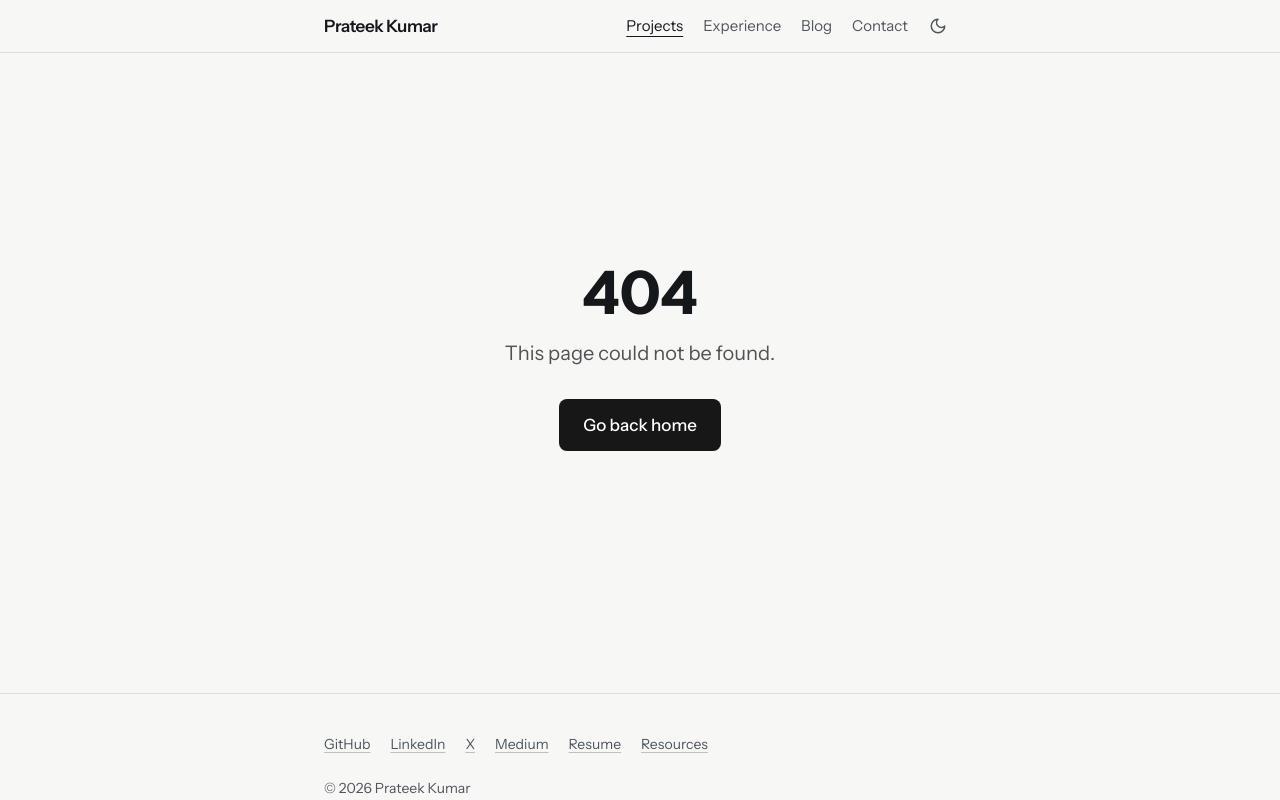
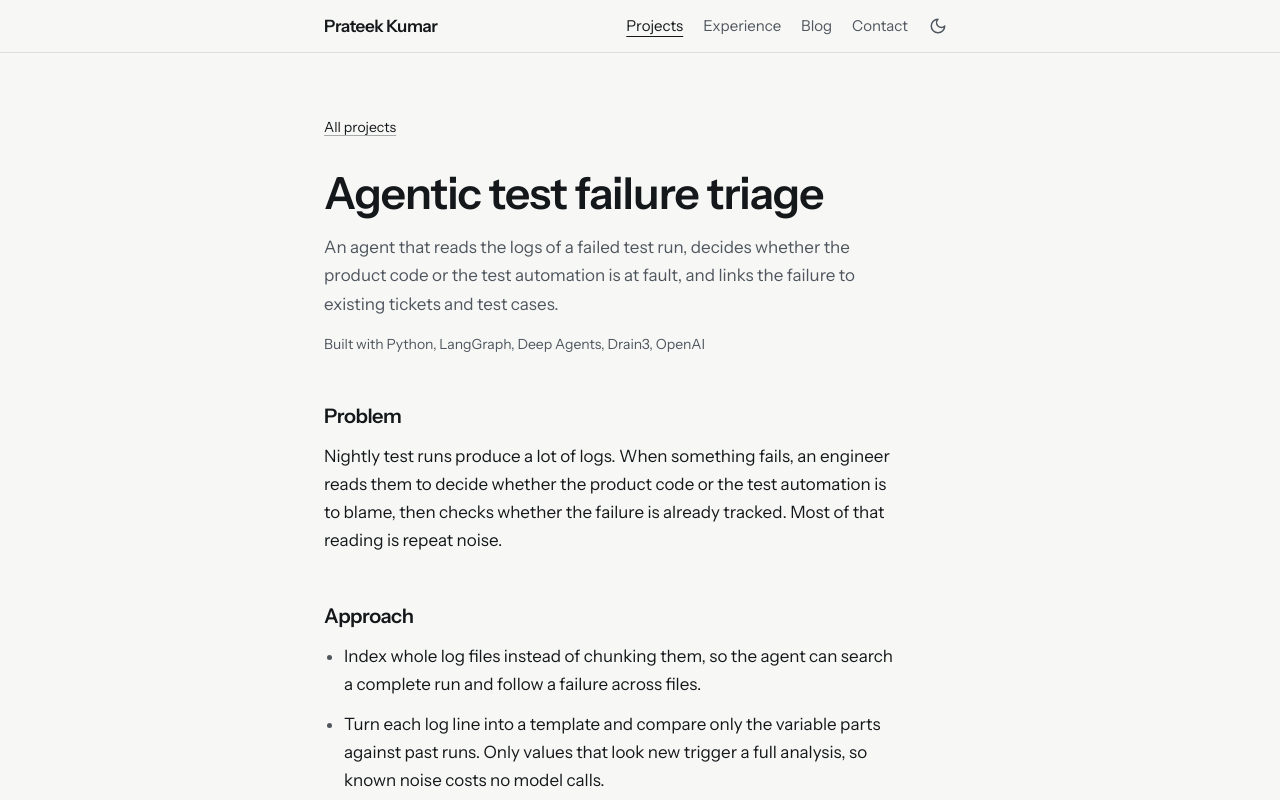
Before and after one commit to Prateekk02/portfolio, a Next.js app in the folder frontend/: page /projects/agentic-failure-triage in a window 1280 px wide. Before the commit this address had no page. Shown: the top 800 px of the page. Built offline with nearby package versions, Linux system fonts and the light colour scheme.

Commit message:
feat: add projects page and case study route

```diff
--- /dev/null
+++ b/frontend/src/app/projects/[slug]/page.tsx
@@ -0,0 +1,47 @@
+import type { Metadata } from "next";
+import { notFound } from "next/navigation";
+import { PageHeader } from "@/components/site/PageHeader";
+import { TextLink } from "@/components/site/TextLink";
+import { getProject, projects } from "@/data/projects";
+
+export const dynamicParams = false;
+
+type Params = Promise<{ slug: string }>;
+
+export function generateStaticParams() {
+  return projects.filter((p) => p.caseStudy).map((p) => ({ slug: p.slug }));
+}
+
+export async function generateMetadata({ params }: { params: Params }): Promise<Metadata> {
+  const project = getProject((await params).slug);
+  return project ? { title: project.title, description: project.summary } : {};
+}
+
+export default async function CaseStudyPage({ params }: { params: Params }) {
+  const project = getProject((await params).slug);
+  if (!project?.caseStudy) notFound();
+
+  return (
+    <article>
+      <p className="mb-8 text-sm">
+        <TextLink href="/projects">All projects</TextLink>
+      </p>
+      <PageHeader title={project.title} lede={project.summary} />
+      <p className="mt-4 text-sm text-ink-soft">Built with {project.stack.join(", ")}</p>
+
+      {project.caseStudy.map((section) => (
+        <section key={section.heading} className="mt-12">
+          <h2 className="text-xl font-semibold tracking-tight">{section.heading}</h2>
+          {section.body ? <p className="mt-3 max-w-[36rem]">{section.body}</p> : null}
+          {section.points ? (
+            <ul className="mt-3 max-w-[36rem] list-disc space-y-3 pl-5 marker:text-ink-soft">
+              {section.points.map((point) => (
+                <li key={point}>{point}</li>
+              ))}
+            </ul>
+          ) : null}
+        </section>
+      ))}
+    </article>
+  );
+}
--- a/frontend/src/app/projects/page.tsx
+++ b/frontend/src/app/projects/page.tsx
@@ -1,11 +1,27 @@
-import React from 'react'
-import ProjectHero from '@/components/ProjectHero'
-function Projects() {
+import type { Metadata } from "next";
+import { PageHeader } from "@/components/site/PageHeader";
+import { ProjectList } from "@/components/site/ProjectList";
+import { Section } from "@/components/site/Section";
+import { earlierProjects, featuredProjects } from "@/data/projects";
+
+export const metadata: Metadata = {
+  title: "Projects",
+  description: "LLM agents, retrieval and applied machine learning projects by Prateek Kumar.",
+};
+
+export default function ProjectsPage() {
   return (
-    <div>
-        <ProjectHero />
-    </div>
-  )
+    <>
+      <PageHeader
+        title="Projects"
+        lede="Agents, retrieval and applied machine learning. The first one has a write-up."
+      />
+      <div className="mt-10">
+        <ProjectList projects={featuredProjects} />
+      </div>
+      <Section id="earlier" title="Earlier work">
+        <ProjectList projects={earlierProjects} variant="compact" />
+      </Section>
+    </>
+  );
 }
-
-export default Projects
```
